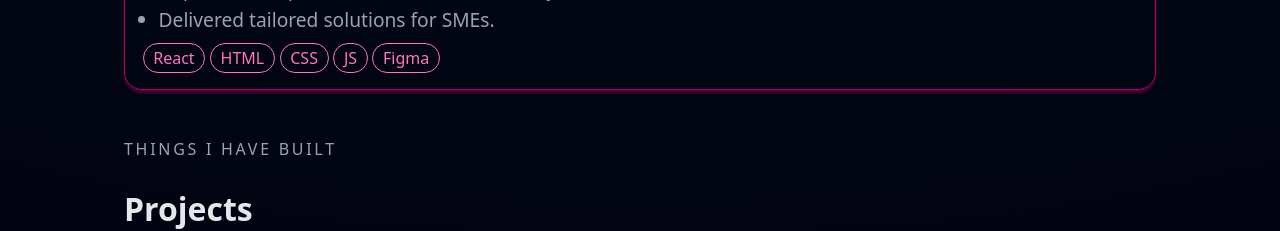
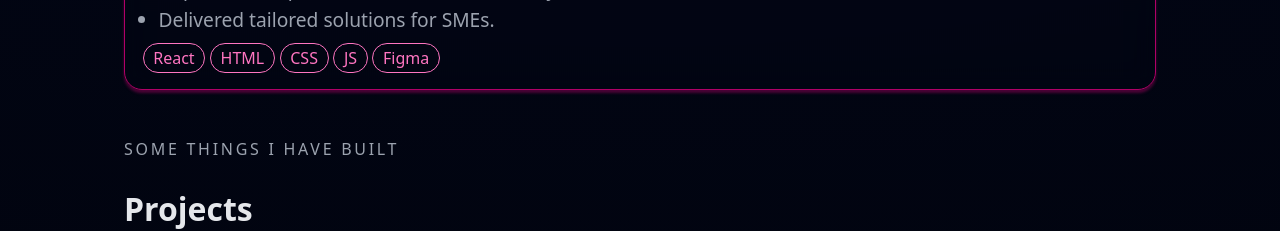
Before and after one commit to Laura-M-stack/laura-moyano-portfolio, a React (Vite) app: page / in a window 1280 px wide. Shown: the part 2400-2631 px from the top of the page. Built offline with nearby package versions, Linux system fonts and the light colour scheme.

Commit message:
chore: update eyebrow text

```diff
--- a/src/i18n.ts
+++ b/src/i18n.ts
@@ -11,7 +11,7 @@ export const translations = {
         sections: {
             aboutEyebrow: 'Who I am',
             experienceEyebrow: 'What I have been working on',
-            projectsEyebrow: 'Things I have built',
+            projectsEyebrow: 'Some things I have built',
             talksEyebrow: 'Sharing what I learn',
             contactEyebrow: 'Let us build something together'
         },
@@ -163,7 +163,7 @@ export const translations = {
         sections: {
             aboutEyebrow: 'Quién soy',
             experienceEyebrow: 'En qué estuve trabajando',
-            projectsEyebrow: 'Proyectos que construí',
+            projectsEyebrow: 'Algunos proyectos que construí',
             talksEyebrow: 'Charlas y conferencias',
             contactEyebrow: 'Construyamos algo juntos'
         },
```
